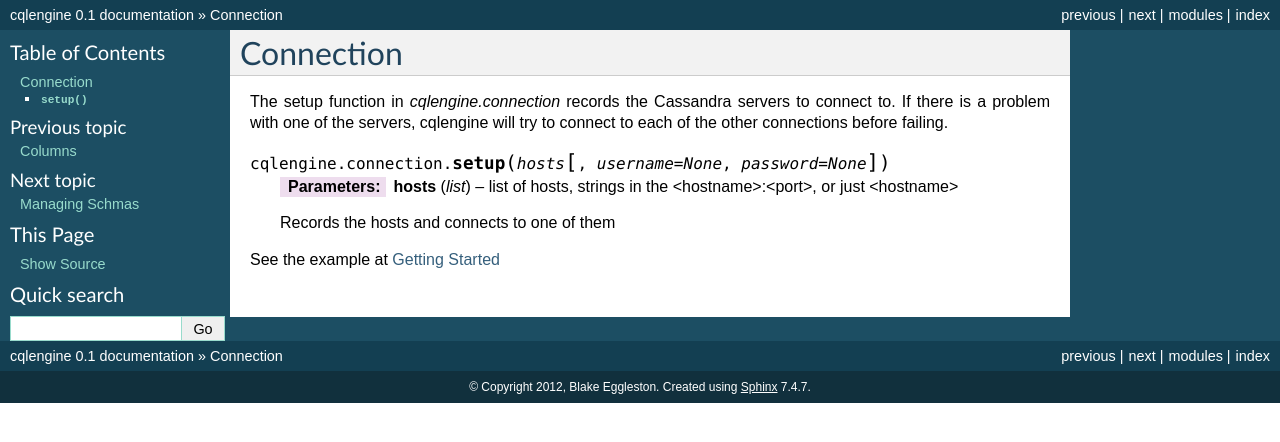
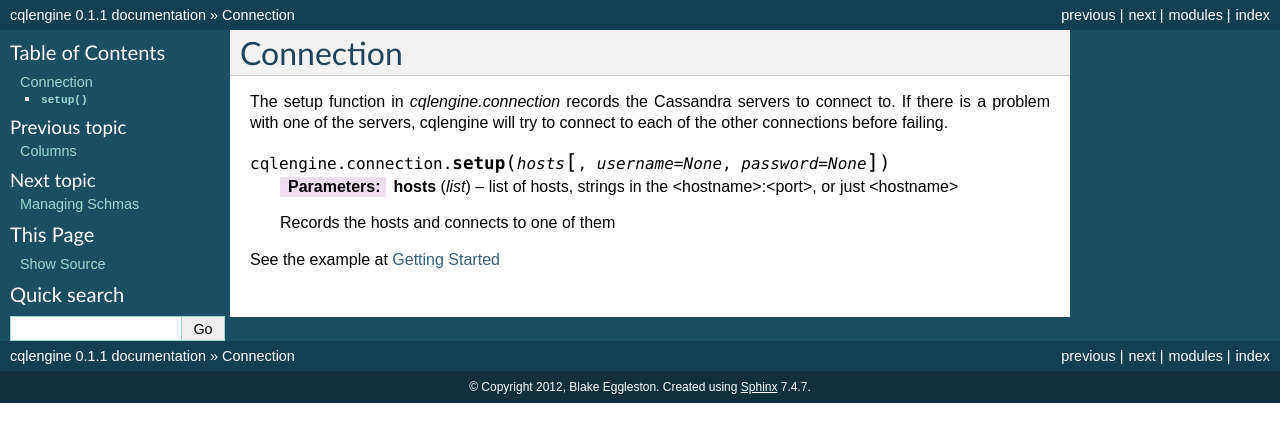
Before and after one commit to datastax/python-driver, a Sphinx documentation site: the page built from docs/topics/connection.rst, in a window 1280 px wide. Shown: the top 442 px of the page. Built offline with Sphinx 7.4.7, drawn with Linux system fonts in a browser that asks for light colours; formulas are drawn with MathJax 3.

Commit message:
version number bump

```diff
--- a/cqlengine/__init__.py
+++ b/cqlengine/__init__.py
@@ -1,4 +1,4 @@
 from cqlengine.columns import *
 from cqlengine.models import Model
 
-__version__ = '0.1'
+__version__ = '0.1.1'
--- a/docs/conf.py
+++ b/docs/conf.py
@@ -48,9 +48,9 @@ copyright = u'2012, Blake Eggleston'
 # built documents.
 #
 # The short X.Y version.
-version = '0.1'
+version = '0.1.1'
 # The full version, including alpha/beta/rc tags.
-release = '0.1'
+release = '0.1.1'
 
 # The language for content autogenerated by Sphinx. Refer to documentation
 # for a list of supported languages.
--- a/setup.py
+++ b/setup.py
@@ -4,7 +4,7 @@ from setuptools import setup, find_packages
 #python setup.py register
 #python setup.py sdist upload
 
-version = '0.1'
+version = '0.1.1'
 
 long_desc = """
 cqlengine is a Cassandra CQL ORM for Python in the style of the Django orm and mongoengine
```
Also changed, not shown: 1 other file.
